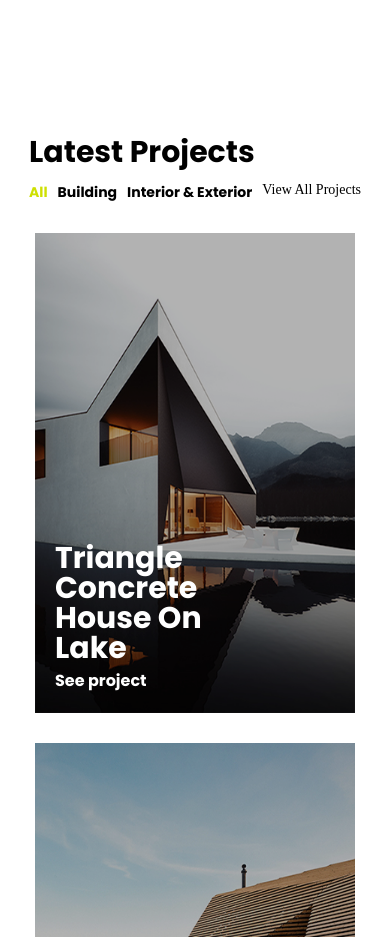
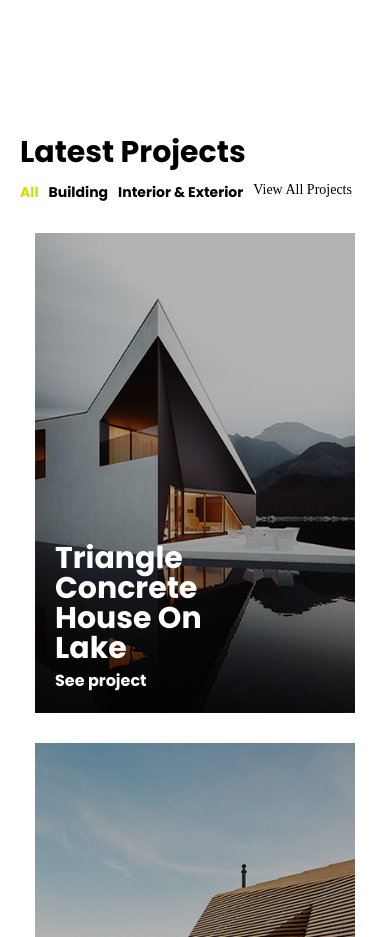
Before and after one commit to wangyannick/projet-web, a website: page index.html in a window 390 px wide. Shown: the part 1862-2799 px from the top of the page. Drawn offline with Linux system fonts and the light colour scheme; some icons are missing; a web font is replaced by a local one.

Commit message:
Update projects.css

```diff
--- a/styles/projects.css
+++ b/styles/projects.css
@@ -9,7 +9,8 @@ section.projects {
   justify-content: space-between;
   align-items: center;
 
-  margin: 0 auto;
+  margin: 0
+    ;
   width: 1280px;
 }
 
@@ -38,7 +39,7 @@ section.projects {
 
 @media (max-width: 820px) {
   .projects > .top {
-    width: auto;
+    width: 100%;
   }
 }
 
```
